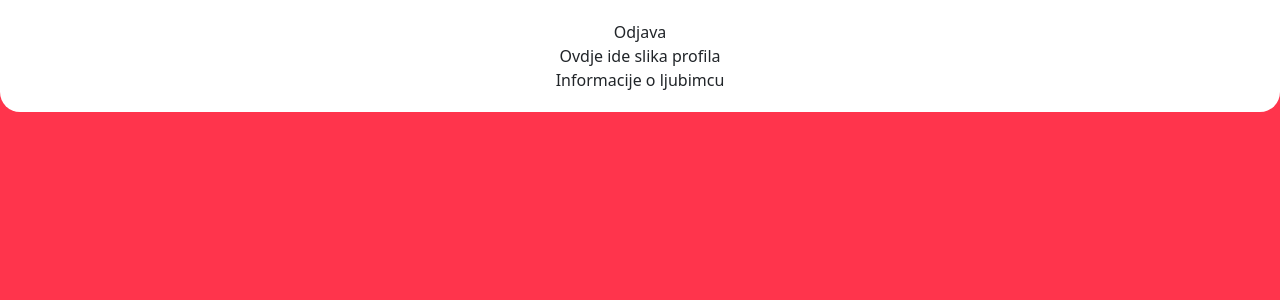
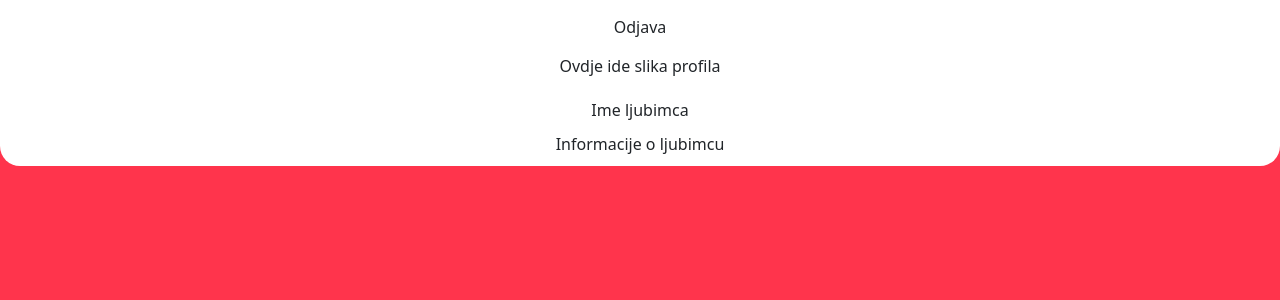
Before and after one commit to mrubil/my-pet, a Vue app: page /MyProfile in a window 1280 px wide. Shown: the top 300 px of the page. Built offline with nearby package versions, Linux system fonts and the light colour scheme.

Commit message:
Update MyProfile.vue

```diff
--- a/src/views/MyProfile.vue
+++ b/src/views/MyProfile.vue
@@ -3,6 +3,7 @@
     <div class="ZaglavljeProfila">
       <div class="Odjava">Odjava</div>
       <div class="SlikaProfila">Ovdje ide slika profila</div>
+      <div class="Ime">Ime ljubimca</div>
       <div class="Info">Informacije o ljubimcu</div>
     </div>
   </body>
@@ -14,11 +15,21 @@
 }
 .ZaglavljeProfila {
   background: white;
-  padding: 20px;
+  padding: 10px;
   border-bottom-left-radius: 20px;
   border-bottom-right-radius: 20px;
   margin-bottom: 5%;
 }
 .Odjava {
+  padding: 5px;
+}
+.SlikaProfila {
+  padding: 10px;
+}
+.Ime {
+  padding: 10px;
+}
+.Informacije {
+  padding: 10px;
 }
 </style>
```
